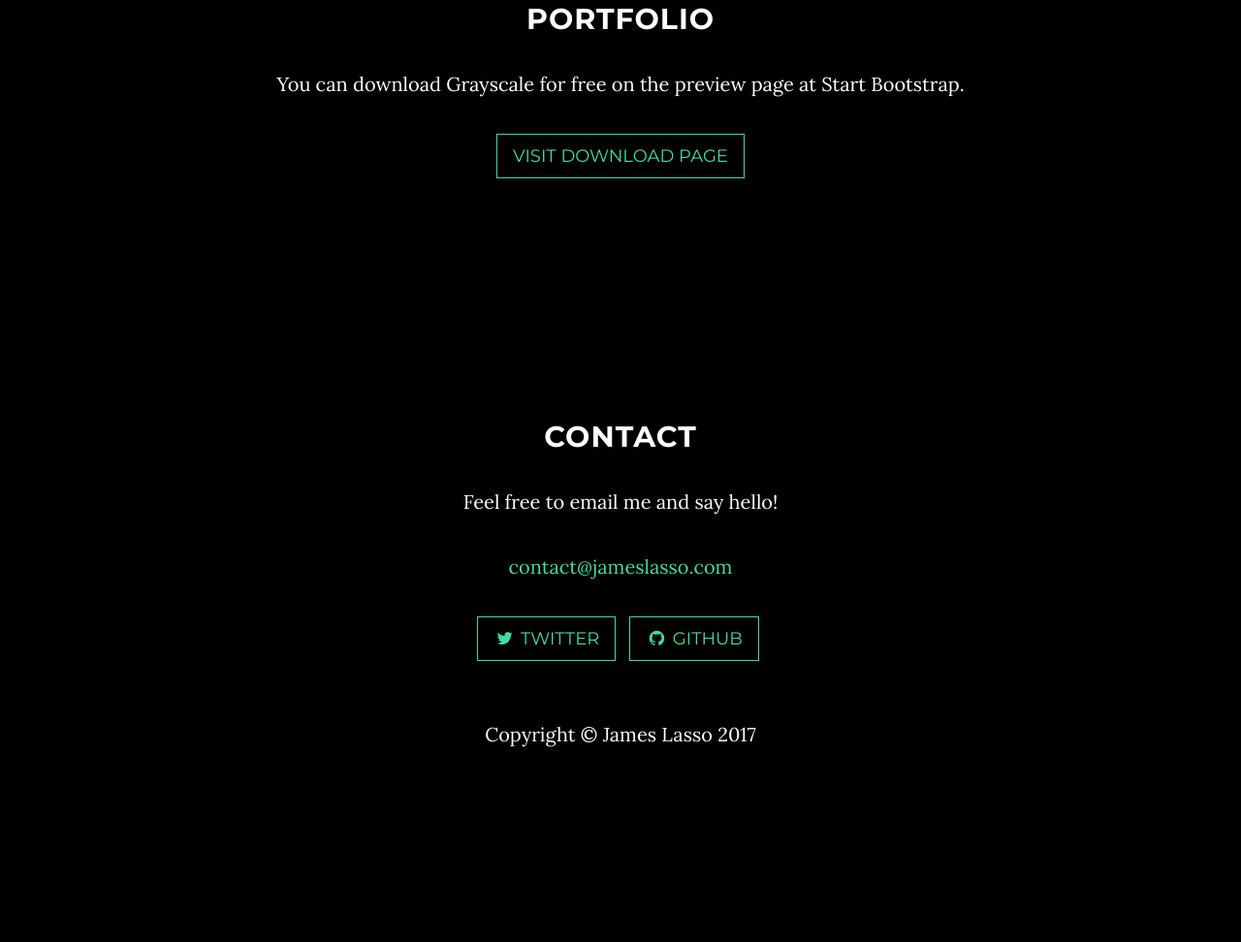
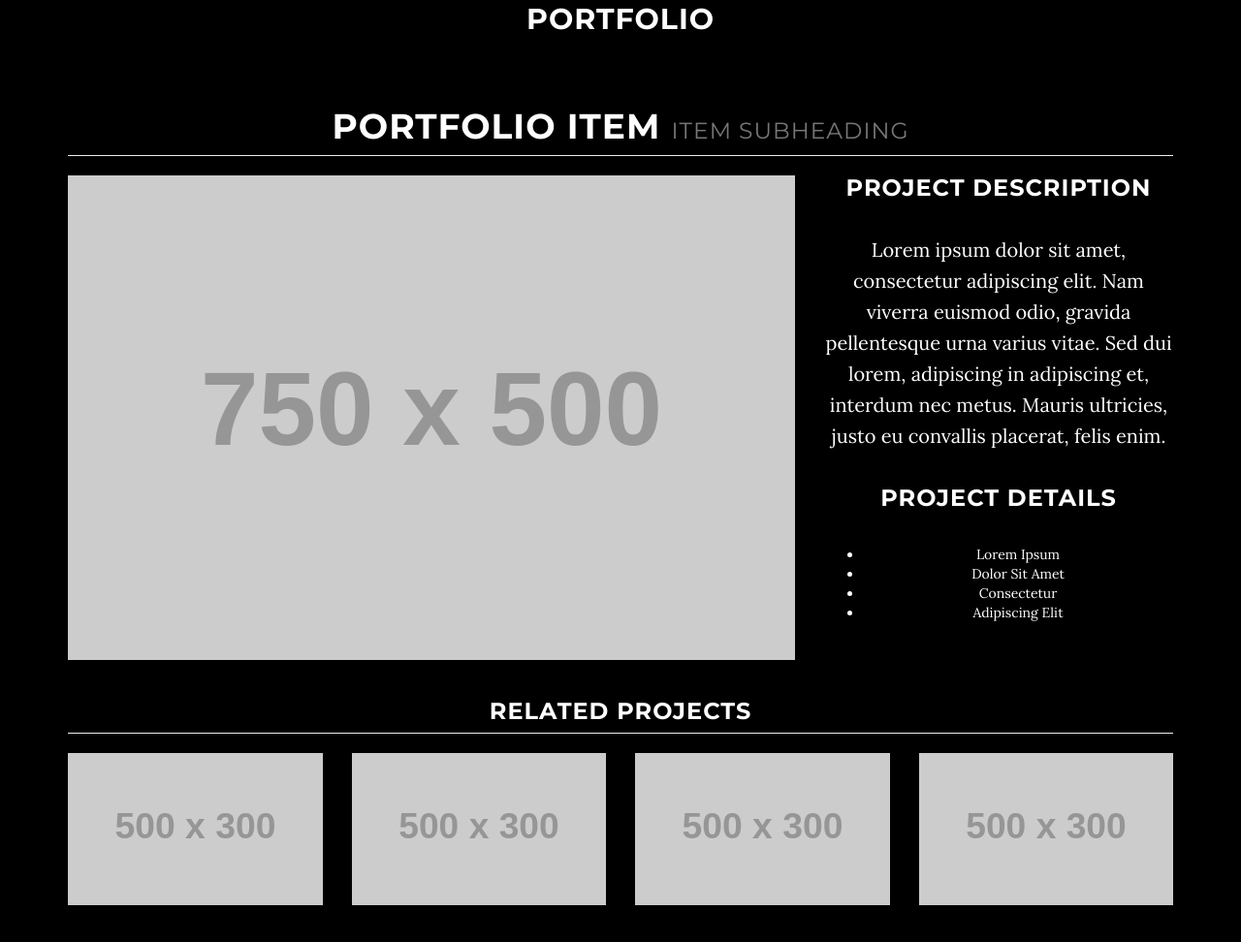
Before and after one commit to Jlassos/personal-website, a website: page index.html in a window 1280 px wide. Shown: the part 1694-2666 px from the top of the page at 97% size. Before the commit the page ends 2518 px from the top, so only its background shows below. Drawn offline with nearby package versions, Linux system fonts and the light colour scheme; placeholder pictures from the web are drawn by us.

Commit message:
add portfolio item section

```diff
--- a/index.html
+++ b/index.html
@@ -54,10 +54,10 @@
           <a href="#page-top"></a>
         </li>
         <li>
-          <a class="page-scroll" href="#portfolio">Portfolio</a>
+          <a class="page-scroll" href="#about">About</a>
         </li>
         <li>
-          <a class="page-scroll" href="#about">About</a>
+          <a class="page-scroll" href="#portfolio">Portfolio</a>
         </li>
         <li>
           <a class="page-scroll" href="#contact">Contact</a>
@@ -75,9 +75,8 @@
     <div class="container">
       <div class="row">
         <div class="col-md-8 col-md-offset-2">
-          <h1 class="brand-heading">Web Developer</h1>
-          <p class="intro-text">A free, responsive, one page Bootstrap theme.
-            <br>Created by Start Bootstrap.</p>
+          <h1 class="brand-heading">James Lasso</h1>
+          <p class="intro-text">Web Development</p>
           <a href="#about" class="btn btn-circle page-scroll">
             <i class="fa fa-angle-double-down animated"></i>
           </a>
@@ -103,17 +102,77 @@
   </div>
 </section>
 
-<!-- Download Section -->
-<section id="portfolio" class="content-section text-center">
-  <div class="portfolio-section">
+<!-- Portfolio Section -->
+<section class="content-section text-center">
+  <div id="portfolio" class="portfolio-section">
     <div class="container">
-      <div class="col-lg-8 col-lg-offset-2">
-        <h2>Portfolio</h2>
-        <p>You can download Grayscale for free on the preview page at Start Bootstrap.</p>
-        <a href="http://startbootstrap.com/template-overviews/grayscale/" class="btn btn-default btn-lg">Visit Download
-          Page</a>
+      <h2>Portfolio</h2>
+      <div class="row">
+        <div class="col-lg-12">
+          <h1 class="page-header">Portfolio Item
+            <small>Item Subheading</small>
+          </h1>
+        </div>
+      </div>
+      <!-- /.row -->
+
+      <!-- Portfolio Item Row -->
+      <div class="row">
+        <div class="col-md-8">
+          <img class="img-responsive" src="http://placehold.it/750x500" alt="">
+        </div>
+
+        <div class="col-md-4">
+          <h3>Project Description</h3>
+          <p>Lorem ipsum dolor sit amet, consectetur adipiscing elit. Nam viverra euismod odio, gravida pellentesque
+            urna varius vitae. Sed dui lorem, adipiscing in adipiscing et, interdum nec metus. Mauris ultricies, justo
+            eu convallis placerat, felis enim.</p>
+          <h3>Project Details</h3>
+          <ul>
+            <li>Lorem Ipsum</li>
+            <li>Dolor Sit Amet</li>
+            <li>Consectetur</li>
+            <li>Adipiscing Elit</li>
+          </ul>
+        </div>
+
+      </div>
+      <!-- /.row -->
+
+      <!-- Related Projects Row -->
+      <div class="row">
+
+        <div class="col-lg-12">
+          <h3 class="page-header">Related Projects</h3>
+        </div>
+
+        <div class="col-sm-3 col-xs-6">
+          <a href="#">
+            <img class="img-responsive portfolio-item" src="http://placehold.it/500x300" alt="">
+          </a>
+        </div>
+
+        <div class="col-sm-3 col-xs-6">
+          <a href="#">
+            <img class="img-responsive portfolio-item" src="http://placehold.it/500x300" alt="">
+          </a>
+        </div>
+
+        <div class="col-sm-3 col-xs-6">
+          <a href="#">
+            <img class="img-responsive portfolio-item" src="http://placehold.it/500x300" alt="">
+          </a>
+        </div>
+
+        <div class="col-sm-3 col-xs-6">
+          <a href="#">
+            <img class="img-responsive portfolio-item" src="http://placehold.it/500x300" alt="">
+          </a>
+        </div>
+
       </div>
     </div>
+  </div>
   </div>
 </section>
 
--- a/sass/grayscale.scss
+++ b/sass/grayscale.scss
@@ -248,6 +248,10 @@
     -o-background-size: cover;
 }
 
+.portfolio-item {
+    margin-bottom: 25px;
+}
+
 #map {
     width: 100%;
     height: 200px;
```
